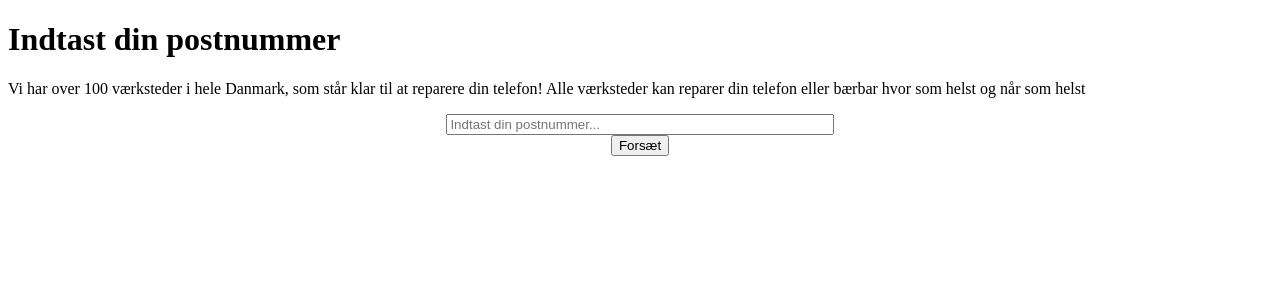
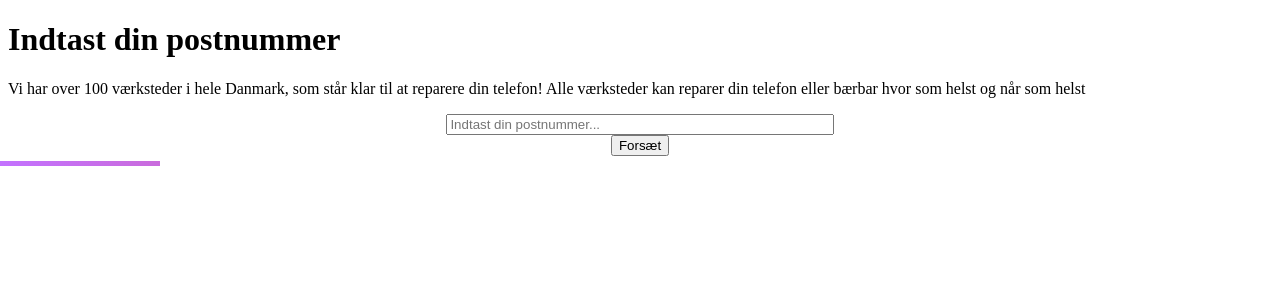
Before and after one commit to jamalsoueidan/giv-et-tilbud, a React (Create React App) app in the folder shopify/: page / in a window 1280 px wide. Shown: the top 300 px of the page. Built offline with nearby package versions, Linux system fonts and the light colour scheme.

Commit message:
Update progressBar with the steps

```diff
--- a/shopify/src/app.sass
+++ b/shopify/src/app.sass
@@ -1,14 +1,16 @@
 .repair
   .progressbar-progress
     animation: slide 10s infinite linear forwards
-
+    background: linear-gradient(45deg,#c372ff,#e74c3c,#e67e22,#f1c40f,#2ecc71,#0c9eef,#635bd4,#c372ff)
+    transition: width 400ms ease 0s;
     background-size: 500vw 100% !important
     position: fixed
     top: 161px
     left: 0px
     height: 5px
-    width: 13%
     z-index: 100000
+    @media only screen and (max-width: 600px)
+      top: 278px
 
   .input-wrapper
     display: flex
--- a/shopify/src/components/breadcrumbs.js
+++ b/shopify/src/components/breadcrumbs.js
@@ -1,5 +1,20 @@
 import React from "react";
 import { connect } from "react-redux";
+
+const progress = [
+  "zip",
+  "devices",
+  "models",
+  "colors",
+  "issues",
+  "booking",
+  "details",
+  "done"
+];
+
+const progressWidth = page => {
+  return (progress.indexOf(page) + 1) * (100 / progress.length);
+};
 
 class Breadcrumbs extends React.Component {
   get renderList() {
@@ -19,7 +34,7 @@ class Breadcrumbs extends React.Component {
             <div
               id="progressbar"
               className="progressbar-progress"
-              style={{ width: "width 400ms ease 0s" }}
+              style={{ width: `${progressWidth(page)}%` }}
             />
           </React.Fragment>
         )}
```
